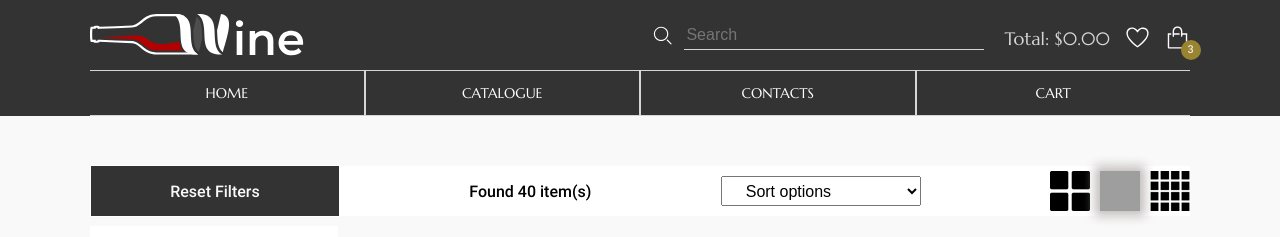
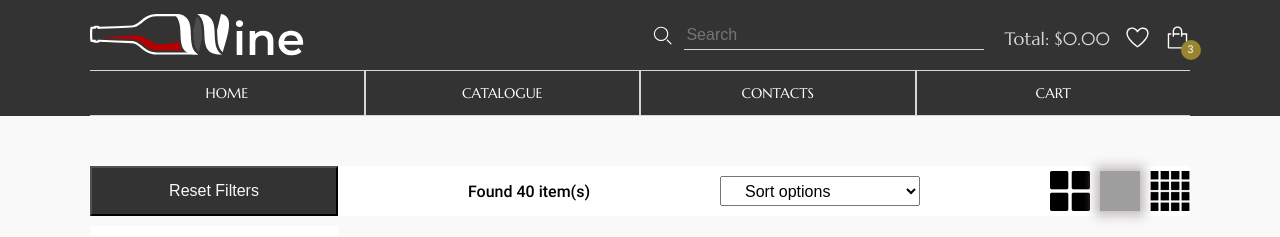
Before and after one commit to mitjasha/online-shop, a React (Create React App) app: page /catalogue in a window 1280 px wide. Shown: the top 237 px of the page. Built offline with nearby package versions, Linux system fonts and the light colour scheme; grey boxes are pictures that could not be loaded.

Commit message:
feat: add button tag to settings and style it

```diff
--- a/src/components/CatalogueSettings/CatalogueSettings.scss
+++ b/src/components/CatalogueSettings/CatalogueSettings.scss
@@ -12,6 +12,10 @@
     height: 100%;
     background-color: #333333;
     color: #f9f9f9;
+    background-color: #333333;
+    transition: all 0.4s ease 0s;
+    font-size: 16px;
+    cursor: pointer;
   }
 
   &__reset:hover {
--- a/src/components/CatalogueSettings/CatalogueSettings.tsx
+++ b/src/components/CatalogueSettings/CatalogueSettings.tsx
@@ -1,5 +1,4 @@
 import React from "react";
-import Button from "../Buttons/Button/Button";
 import twoGrid from "../../assets/img/png/two.png";
 import threeGrid from "../../assets/img/png/three.png";
 import fourGrid from "../../assets/img/png/four.png";
@@ -8,15 +7,23 @@ import "./CatalogueSettings.scss";
 interface SettingsProps {
   sortFunction: (event: React.ChangeEvent<HTMLSelectElement>) => void;
   itemsFound: number;
+  resetFiltersFn: () => void;
 }
 
 const CatalogueSettings: React.FC<SettingsProps> = ({
   sortFunction,
   itemsFound,
+  resetFiltersFn,
 }) => {
   return (
     <div className="settings">
-      <Button className="settings__reset">Reset Filters</Button>
+      <button
+        type="button"
+        className="settings__reset"
+        onClick={resetFiltersFn}
+      >
+        Reset Filters
+      </button>
       <div className="settings__found">Found {itemsFound} item(s)</div>
       <select
         id="sorting"
--- a/src/pages/CataloguePage/CataloguePage.tsx
+++ b/src/pages/CataloguePage/CataloguePage.tsx
@@ -153,12 +153,15 @@ const CataloguePage: React.FC<CataloguePageProps> = ({ state }) => {
     alert("the link was copied!");
   };
 
+  const resetFilters = () => {};
+
   return (
     <div className="catalogue">
       <div className="container">
         <CatalogueSettings
           sortFunction={sortItems}
           itemsFound={sortData.products.length}
+          resetFiltersFn={resetFilters}
         />
         <div className="filters-goods-wrapper">
           <CatalogueFilters
```
